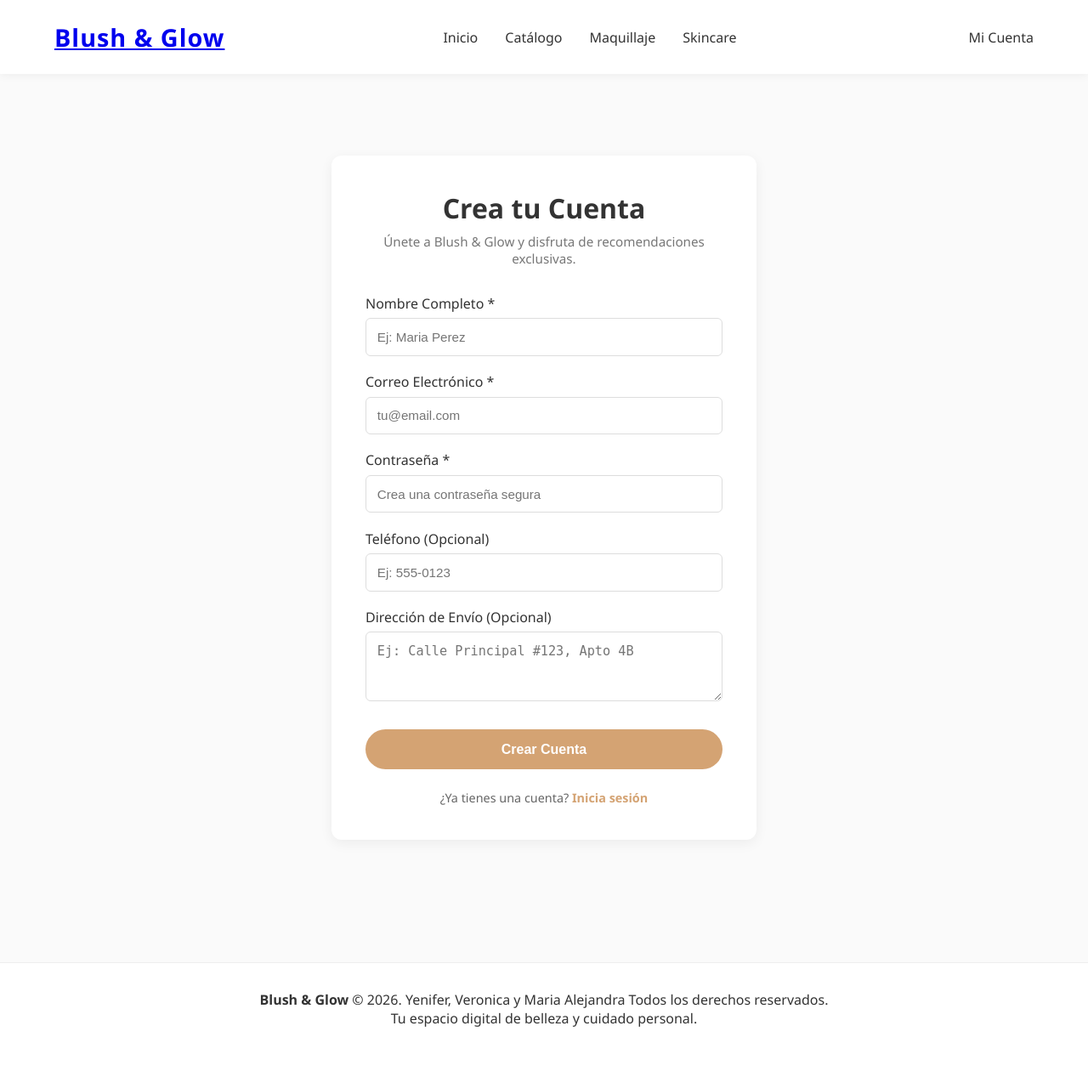
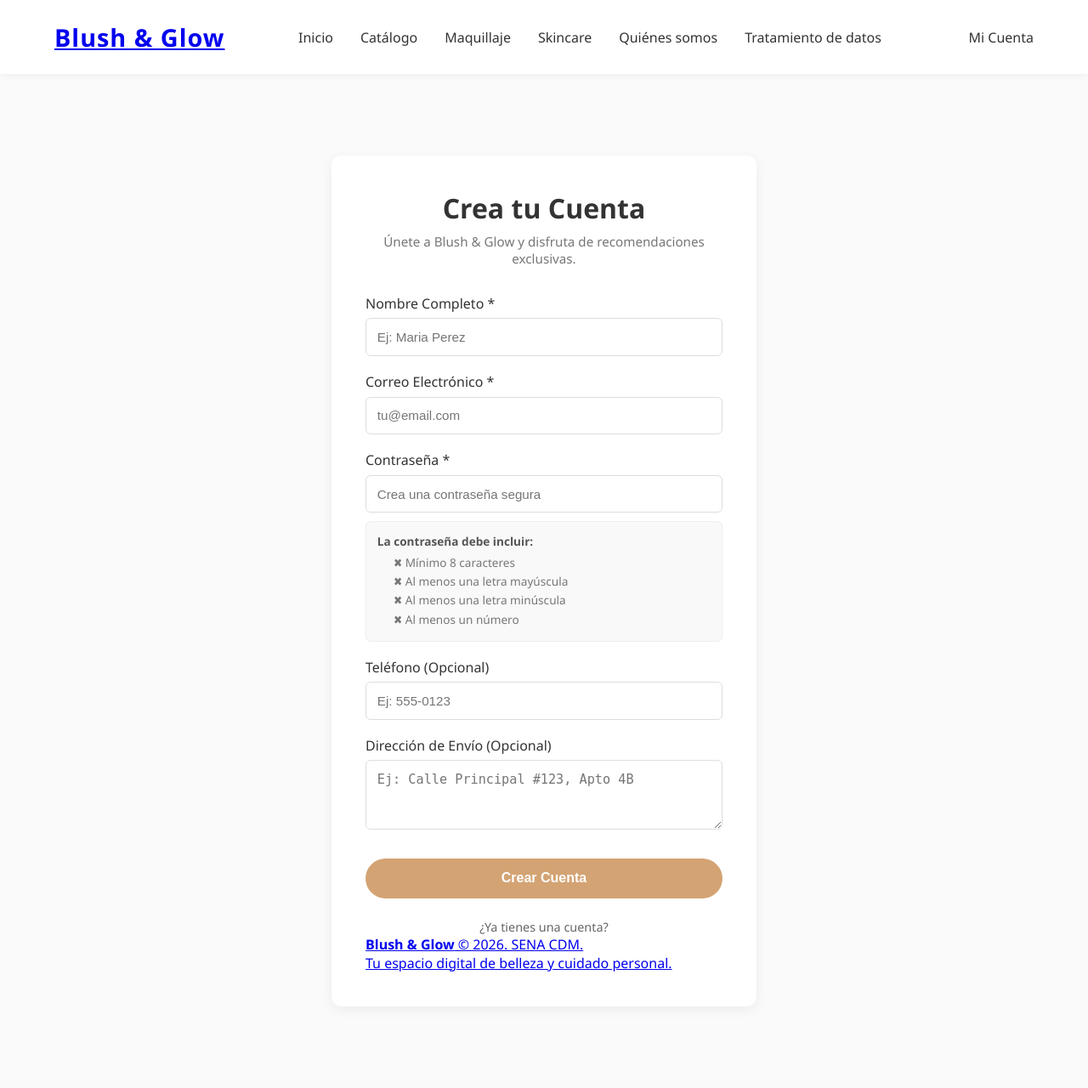
Before and after one commit to ariasyennifer20-del/blush_and_glow, a PHP site: page /views/usuario/index.php?c=usuario&a=registro in a window 1280 px wide. Shown: the whole page at 85% size. Before the commit the page ends 1208 px from the top, so only its background shows below. Run offline with PHP 8.4, Linux system fonts and the light colour scheme; data comes from the database, SQL or seed files in the repository.

Commit message:
actrualizacion 28/10/2026

```diff
--- a/controllers/UsuarioController.php
+++ b/controllers/UsuarioController.php
@@ -4,7 +4,6 @@
 require_once __DIR__ . '/../models/UsuarioModel.php';
 
 class UsuarioController {
-
     private $usuarioModel;
 
     public function __construct() {
@@ -14,68 +13,88 @@ class UsuarioController {
         $this->usuarioModel = new UsuarioModel();
     }
 
-    // Vista y procesamiento del Registro de Usuario
+    // Muestra el formulario de registro y procesa el envío
     public function registro() {
         $error = null;
+        $exito = null;
 
         if ($_SERVER['REQUEST_METHOD'] === 'POST') {
             $nombre    = trim($_POST['nombre'] ?? '');
             $email     = trim($_POST['email'] ?? '');
-            $password  = $_POST['password'] ?? '';
+            $password  = trim($_POST['password'] ?? '');
             $telefono  = trim($_POST['telefono'] ?? '');
             $direccion = trim($_POST['direccion'] ?? '');
 
+            // Expresión regular para validar la contraseña:
+            // Mínimo 8 caracteres, al menos una mayúscula, una minúscula y un número.
+            $patronPassword = '/^(?=.*\d)(?=.*[a-z])(?=.*[A-Z])(?=.*[a-zA-Z]).{8,}$/';
+
             if (empty($nombre) || empty($email) || empty($password)) {
-                $error = "Por favor completa todos los campos obligatorios.";
+                $error = "Todos los campos obligatorios (*) son requeridos.";
             } elseif (!filter_var($email, FILTER_VALIDATE_EMAIL)) {
-                $error = "El correo electrónico no es válido.";
-            } elseif ($this->usuarioModel->existeEmail($email)) {
-                $error = "El correo electrónico ya se encuentra registrado.";
+                $error = "Ingresa un correo electrónico válido.";
+            } elseif (!preg_match($patronPassword, $password)) {
+                $error = "La contraseña debe tener al menos 8 caracteres, incluir una letra mayúscula, una minúscula y un número.";
             } else {
-                $registrado = $this->usuarioModel->registrar($nombre, $email, $password, $telefono, $direccion);
+                // Verificar si el correo ya está registrado
+                if ($this->usuarioModel->obtenerPorEmail($email)) {
+                    $error = "El correo electrónico ya se encuentra registrado.";
+                } else {
+                    // Cifrar la contraseña por seguridad
+                    $passwordHash = password_hash($password, PASSWORD_DEFAULT);
+                    $rol = 'cliente'; // Rol por defecto
 
-                if ($registrado) {
-                    header("Location: index.php?c=usuario&a=login&mensaje=registrado");
-                    exit();
-                } else {
-                    $error = "Ocurrió un error al procesar el registro. Inténtalo de nuevo.";
+                    // Nota: Si tu modelo acepta teléfono y dirección, puedes pasarlos aquí.
+                    // Si tu método crear() original solo recibe nombre, email, password y rol,
+                    // asegúrate de actualizar tu UsuarioModel para guardar también teléfono y dirección si lo deseas.
+                    $creado = $this->usuarioModel->crear($nombre, $email, $passwordHash, $rol);
+
+                    if ($creado) {
+                        $exito = "¡Cuenta creada exitosamente! Ya puedes iniciar sesión.";
+                    } else {
+                        $error = "Ocurrió un error al registrar la cuenta. Inténtalo de nuevo.";
+                    }
                 }
             }
         }
 
-        $pageTitle = "Registro | Blush & Glow";
+        $pageTitle = "Registro de Usuario | Blush & Glow";
         require_once __DIR__ . '/../views/layout/header.php';
         require_once __DIR__ . '/../views/usuario/registro.php';
         require_once __DIR__ . '/../views/layout/footer.php';
     }
 
-    // Vista y procesamiento del Inicio de Sesión
+    // Muestra el formulario de login y autentica al usuario
     public function login() {
         $error = null;
 
         if ($_SERVER['REQUEST_METHOD'] === 'POST') {
             $email    = trim($_POST['email'] ?? '');
-            $password = $_POST['password'] ?? '';
+            $password = trim($_POST['password'] ?? '');
 
             if (empty($email) || empty($password)) {
-                $error = "Ingresa tu correo y contraseña.";
+                $error = "Por favor ingresa tu correo y contraseña.";
             } else {
                 $usuario = $this->usuarioModel->obtenerPorEmail($email);
 
-                // Validar existencia del usuario y verificar contraseña
                 if ($usuario && password_verify($password, $usuario['password_hash'])) {
-                    // Iniciar sesión y guardar datos básicos del usuario
+                    // Guardar datos clave en la sesión
                     $_SESSION['usuario'] = [
-                        'id'     => $usuario['usuario_id'],
+                        'id'     => $usuario['id'] ?? $usuario['id_usuario'],
                         'nombre' => $usuario['nombre'],
                         'email'  => $usuario['email'],
                         'rol'    => $usuario['rol']
                     ];
 
-                    header("Location: index.php");
+                    // Redirigir según el rol
+                    if ($usuario['rol'] === 'admin') {
+                        header("Location: index.php?c=adminProducto&a=index");
+                    } else {
+                        header("Location: index.php");
+                    }
                     exit();
                 } else {
-                    $error = "Credenciales incorrectas. Verifica tu correo y contraseña.";
+                    $error = "Credenciales incorrectas. Verifica tu correo o contraseña.";
                 }
             }
         }
@@ -85,12 +104,19 @@ class UsuarioController {
         require_once __DIR__ . '/../views/usuario/login.php';
         require_once __DIR__ . '/../views/layout/footer.php';
     }
+    // Muestra la vista "Quiénes Somos"
+    public function quienesSomos() {
+        $pageTitle = "Quiénes Somos | Blush & Glow";
+        require_once __DIR__ . '/../views/layout/header.php';
+        require_once __DIR__ . '/../views/usuario/quienes_somos.php';
+        require_once __DIR__ . '/../views/layout/footer.php';
+    }
 
-    // Cerrar sesión
+    // Cierra la sesión activa
     public function logout() {
         unset($_SESSION['usuario']);
         session_destroy();
-        header("Location: index.php");
+        header("Location: index.php?c=usuario&a=login");
         exit();
     }
 }
--- a/models/UsuarioModel.php
+++ b/models/UsuarioModel.php
@@ -10,13 +10,16 @@ class UsuarioModel {
         $this->db = Database::getConnection();
     }
 
-    // Registrar un nuevo cliente
-    public function registrar($nombre, $email, $password, $telefono = null, $direccion = null) {
-        // Encriptar la contraseña de forma segura
-        $passwordHash = password_hash($password, PASSWORD_BCRYPT);
+    // Método 'crear' para que coincida con la llamada de UsuarioController.php
+    public function crear($nombre, $email, $password, $rol = 'cliente', $telefono = null, $direccion = null) {
+        // Si el controlador ya le envió la contraseña hasheada, la usamos directamente
+        // De lo contrario, la hasheamos aquí.
+        $passwordHash = (password_get_info($password)['algo'] !== 0)
+            ? $password
+            : password_hash($password, PASSWORD_BCRYPT);
 
         $sql = "INSERT INTO usuarios (nombre, email, password_hash, telefono, direccion, rol)
-                VALUES (:nombre, :email, :password_hash, :telefono, :direccion, 'cliente')";
+                VALUES (:nombre, :email, :password_hash, :telefono, :direccion, :rol)";
 
         $stmt = $this->db->prepare($sql);
         return $stmt->execute([
@@ -24,8 +27,14 @@ class UsuarioModel {
             ':email'         => $email,
             ':password_hash' => $passwordHash,
             ':telefono'      => $telefono,
-            ':direccion'     => $direccion
+            ':direccion'     => $direccion,
+            ':rol'           => $rol
         ]);
+    }
+
+    // Registrar un nuevo cliente (Mantenido para compatibilidad)
+    public function registrar($nombre, $email, $password, $telefono = null, $direccion = null) {
+        return $this->crear($nombre, $email, $password, 'cliente', $telefono, $direccion);
     }
 
     // Buscar un usuario por su correo electrónico
@@ -51,6 +60,7 @@ public function obtenerPorId($id) {
         $stmt->execute([':id' => $id]);
         return $stmt->fetch();
     }
+
     // Actualizar un usuario o cliente existente
     public function actualizar($id, $nombre, $email, $telefono, $direccion, $rol, $password = null) {
         if (!empty($password)) {
@@ -86,6 +96,7 @@ public function actualizar($id, $nombre, $email, $telefono, $direccion, $rol, $p
         $stmt = $this->db->prepare($sql);
         return $stmt->execute($params);
     }
+
     // Obtener la lista completa de usuarios/clientes
     public function obtenerTodos() {
         $sql = "SELECT * FROM usuarios ORDER BY usuario_id DESC";
--- a/public/css/styles.css
+++ b/public/css/styles.css
@@ -8,16 +8,31 @@
     --font-main: 'Segoe UI', Tahoma, Geneva, Verdana, sans-serif;
 }
 
+/* Reset Global */
 * {
     margin: 0;
     padding: 0;
     box-sizing: border-box;
 }
 
+/* Estructura Base */
+html {
+    min-height: 100%;
+}
+
 body {
     font-family: var(--font-main);
     background-color: var(--bg-light);
     color: var(--text-dark);
+    min-height: 100vh;
+    display: flex;
+    flex-direction: column;
+}
+
+/* Contenido principal */
+main,
+.main-content {
+    flex: 1 0 auto;
 }
 
 /* Navbar */
@@ -192,9 +207,10 @@ body {
 
 /* Footer */
 .footer {
+    flex-shrink: 0;
     text-align: center;
     padding: 2rem;
     background-color: var(--white);
-    margin-top: 3rem;
+    margin-top: auto;
     border-top: 1px solid #eee;
 }
--- a/views/layout/footer.php
+++ b/views/layout/footer.php
@@ -1,7 +1,7 @@
 <!-- Footer -->
     <footer class="footer">
         <div class="footer-content">
-            <p><strong>Blush & Glow</strong> &copy; 2026. Yenifer, Veronica y Maria Alejandra Todos los derechos reservados.</p>
+            <p><strong>Blush & Glow</strong> &copy; 2026. SENA CDM.</p>
             <p>Tu espacio digital de belleza y cuidado personal.</p>
         </div>
     </footer>
--- a/views/layout/header.php
+++ b/views/layout/header.php
@@ -24,6 +24,9 @@ if (session_status() === PHP_SESSION_NONE) {
                 <li><a href="index.php?c=producto&a=catalogo">Catálogo</a></li>
                 <li><a href="index.php?c=producto&a=categoria&id=1">Maquillaje</a></li>
                 <li><a href="index.php?c=producto&a=categoria&id=2">Skincare</a></li>
+                <li><a href="index.php?c=usuario&a=quienesSomos">Quiénes somos</a></li>
+                <!-- Opción Tratamiento de datos disponible siempre en el menú -->
+                <li><a href="#" id="btnTratamientoDatos" style="cursor: pointer;">Tratamiento de datos</a></li>
             </ul>
         </nav>
 
@@ -44,9 +47,61 @@ if (session_status() === PHP_SESSION_NONE) {
                     <a href="index.php?c=adminUsuario&a=index" style="text-decoration: none; font-weight: 500;">👥 Clientes</a>
                 <?php endif; ?>
 
+                <a href="index.php?c=usuario&a=quienesSomos">Quiénes somos</a>
                 <a href="index.php?c=usuario&a=logout" style="color: #d9534f; text-decoration: none;">Cerrar Sesión</a>
             <?php else: ?>
                 <a href="index.php?c=usuario&a=login" class="btn-account">Mi Cuenta</a>
             <?php endif; ?>
         </div>
     </header>
+
+    <!-- Ventana Modal: Tratamiento de Datos -->
+    <div id="modalTratamientoDatos" style="display: none; position: fixed; z-index: 9999; left: 0; top: 0; width: 100%; height: 100%; background-color: rgba(0, 0, 0, 0.5); align-items: center; justify-content: center;">
+        <div style="background-color: #ffffff; padding: 2.5rem; border-radius: 12px; max-width: 500px; width: 90%; box-shadow: 0 4px 20px rgba(0,0,0,0.15); font-family: sans-serif; position: relative;">
+            <span id="cerrarModalDatos" style="position: absolute; top: 12px; right: 16px; font-size: 1.5rem; font-weight: bold; color: #888; cursor: pointer;">&times;</span>
+
+            <h3 style="color: #b85b74; margin-top: 0; margin-bottom: 1rem; text-align: center; font-size: 1.3rem;">
+                Tratamiento de Datos
+            </h3>
+
+            <p style="color: #444; line-height: 1.6; font-size: 0.95rem; text-align: justify; margin-bottom: 1.5rem;">
+                El presente proyecto tiene fines exclusivamente académicos. Los datos utilizados durante el desarrollo, las pruebas y la demostración del sistema son ficticios y fueron creados únicamente con fines de simulación. El sistema no recolecta, almacena ni procesa datos personales reales de estudiantes, docentes o terceros.
+            </p>
+
+            <div style="text-align: center;">
+                <button id="btnAceptarDatos" style="background-color: #b85b74; color: white; border: none; padding: 0.6rem 1.5rem; border-radius: 6px; font-weight: bold; cursor: pointer; font-size: 0.95rem;">
+                    Entendido
+                </button>
+            </div>
+        </div>
+    </div>
+
+    <script>
+    document.addEventListener('DOMContentLoaded', function () {
+        const btnTratamiento = document.getElementById('btnTratamientoDatos');
+        const modalTratamiento = document.getElementById('modalTratamientoDatos');
+        const btnCerrar = document.getElementById('cerrarModalDatos');
+        const btnAceptar = document.getElementById('btnAceptarDatos');
+
+        if (btnTratamiento && modalTratamiento) {
+            btnTratamiento.addEventListener('click', function (e) {
+                e.preventDefault();
+                modalTratamiento.style.display = 'flex';
+            });
+
+            btnCerrar.addEventListener('click', function () {
+                modalTratamiento.style.display = 'none';
+            });
+
+            btnAceptar.addEventListener('click', function () {
+                modalTratamiento.style.display = 'none';
+            });
+
+            window.addEventListener('click', function (e) {
+                if (e.target === modalTratamiento) {
+                    modalTratamiento.style.display = 'none';
+                }
+            });
+        }
+    });
+    </script>
--- a/views/usuario/registro.php
+++ b/views/usuario/registro.php
@@ -11,7 +11,7 @@
             </div>
         <?php endif; ?>
 
-        <form action="index.php?c=usuario&a=registro" method="POST">
+        <form action="index.php?c=usuario&a=registro" method="POST" id="formRegistro">
             <div style="margin-bottom: 1.2rem;">
                 <label for="nombre" style="display: block; font-weight: 500; margin-bottom: 0.4rem;">Nombre Completo *</label>
                 <input type="text" id="nombre" name="nombre" required placeholder="Ej: Maria Perez"
@@ -29,7 +29,20 @@
             <div style="margin-bottom: 1.2rem;">
                 <label for="password" style="display: block; font-weight: 500; margin-bottom: 0.4rem;">Contraseña *</label>
                 <input type="password" id="password" name="password" required placeholder="Crea una contraseña segura"
+                       pattern="^(?=.*\d)(?=.*[a-z])(?=.*[A-Z])(?=.*[a-zA-Z]).{8,}$"
+                       title="La contraseña debe tener al menos 8 caracteres, incluir una mayúscula, una minúscula y un número."
                        style="width: 100%; padding: 0.8rem; border: 1px solid #ddd; border-radius: 6px; font-size: 0.95rem; box-sizing: border-box;">
+
+                <!-- Lista de verificación visual de requisitos -->
+                <div id="password-requirements" style="margin-top: 0.6rem; padding: 0.8rem; background-color: #f9f9f9; border-radius: 6px; border: 1px solid #eee; font-size: 0.85rem;">
+                    <p style="margin: 0 0 0.4rem 0; font-weight: 600; color: #555;">La contraseña debe incluir:</p>
+                    <ul style="margin: 0; padding-left: 1.2rem; color: #777; list-style-type: none;">
+                        <li id="req-length" style="margin-bottom: 0.2rem; transition: color 0.2s;">✖ Mínimo 8 caracteres</li>
+                        <li id="req-uppercase" style="margin-bottom: 0.2rem; transition: color 0.2s;">✖ Al menos una letra mayúscula</li>
+                        <li id="req-lowercase" style="margin-bottom: 0.2rem; transition: color 0.2s;">✖ Al menos una letra minúscula</li>
+                        <li id="req-number" style="margin-bottom: 0.2rem; transition: color 0.2s;">✖ Al menos un número</li>
+                    </ul>
+                </div>
             </div>
 
             <div style="margin-bottom: 1.2rem;">
@@ -52,7 +65,4 @@
 
         <p style="text-align: center; margin-top: 1.5rem; font-size: 0.9rem; color: #666;">
             ¿Ya tienes una cuenta?
-            <a href="index.php?c=usuario&a=login" style="color: var(--accent-color); font-weight: bold; text-decoration: none;">Inicia sesión</a>
-        </p>
-    </div>
-</main>
+            <a href="index.php?c=usuario&a=login" style="color: var(--accent
```
Also changed, not shown: views/usuario/quienes_somos.php (added, +45 -0 lines), public/images/Canvaaaaaaaaaaaaaaaaaaa.PNG (added), public/images/Captura.PNG (added), public/images/alejandra.jpg (added), public/images/loca.PNG (added), public/images/pantallazo1.PNG (added), public/images/re-loca.PNG (added), public/images/veronica.jpg (added), public/images/veronica.png (added), public/images/yennifer.jpg (added). Lines whose indentation alone changed are shown as unchanged.
